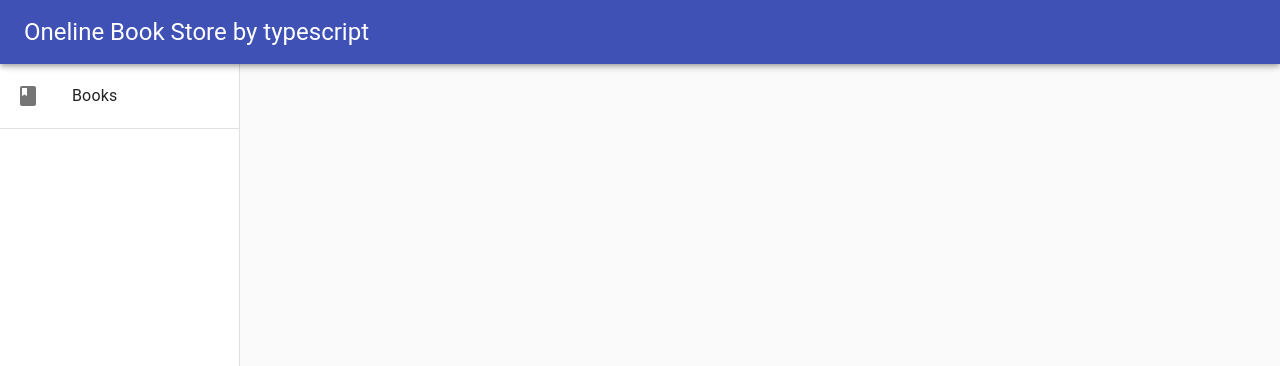
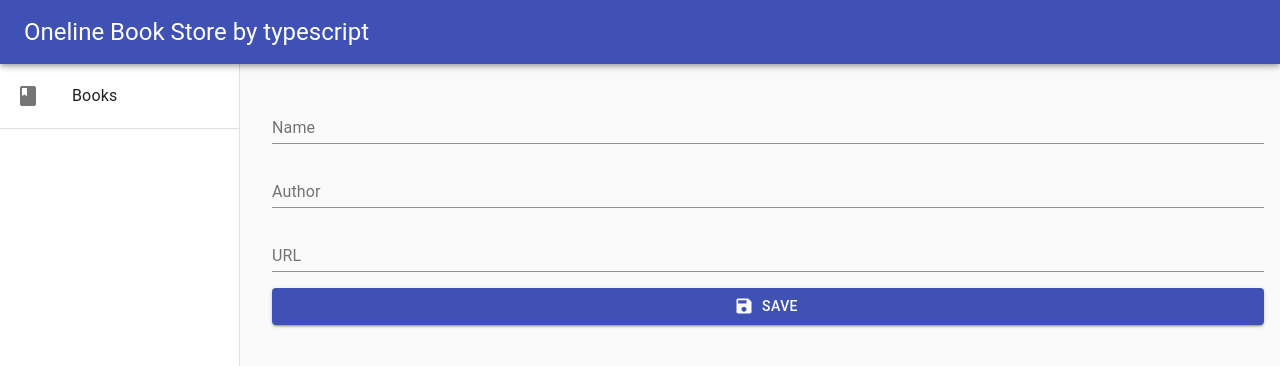
Before and after one commit to kawasaki-n/ts-front, a React (Create React App) app: page /bookForm in a window 1280 px wide. Shown: the top 366 px of the page. Built offline with nearby package versions, Linux system fonts and the light colour scheme.

Commit message:
add BookAddIcon create BookForm

```diff
--- /dev/null
+++ b/src/components/BookAddIcon.tsx
@@ -0,0 +1,28 @@
+import React, { ReactElement } from 'react';
+import { Link } from 'react-router-dom';
+
+import { createStyles, Fab, makeStyles, Theme } from '@material-ui/core';
+import AddIcon from '@material-ui/icons/Add';
+
+const useStyles = makeStyles((theme: Theme) =>
+    createStyles({
+        fab:{
+           position: 'absolute',
+           bottom: theme.spacing(5),
+           right: theme.spacing(5),
+           zIndex: theme.zIndex.appBar - 1,
+        },
+    })
+);
+const BookAddIcon: React.FC = (): ReactElement => {
+    const classes = useStyles();
+    return(
+        <div>
+            <Fab className={classes.fab} component={Link} to="/bookForm" color="secondary" aria-label="add">
+                <AddIcon />
+            </Fab>
+        </div>
+    );
+}
+
+export default BookAddIcon;
--- a/src/components/BookCard.tsx
+++ b/src/components/BookCard.tsx
@@ -1,5 +1,8 @@
-import { Button, Card, CardActions, CardContent, CardMedia, createStyles, makeStyles, Theme, Typography } from "@material-ui/core";
-import React, { ReactElement } from "react";
+import React, { ReactElement } from 'react';
+
+import {
+    Button, Card, CardActions, CardContent, createStyles, makeStyles, Typography
+} from '@material-ui/core';
 
 type BookCardProps = {
     title: string;
@@ -7,7 +10,7 @@ type BookCardProps = {
     url: string;
 }
 
-const useSytles = makeStyles((theme: Theme) =>
+const useSytles = makeStyles(() =>
     createStyles({
         card: {
             height: '100%',
@@ -17,7 +20,6 @@ const useSytles = makeStyles((theme: Theme) =>
         cardContent: {
             flexGrow: 1,
         },
-
     })
 );
 
@@ -25,7 +27,6 @@ const BookCard: React.FC<BookCardProps> = (props: BookCardProps): ReactElement =
     const classes = useSytles();
     return(
         <Card className={classes.card}>
-            <CardMedia />
             <CardContent className={classes.cardContent}>
                 <Typography gutterBottom variant="h4">
                     {props.title}
--- /dev/null
+++ b/src/components/BookForm.tsx
@@ -0,0 +1,44 @@
+import React, { ReactElement, useState } from 'react';
+
+import { Button, createStyles, makeStyles, TextField, Theme } from '@material-ui/core';
+import SaveIcon from '@material-ui/icons/Save';
+
+const useStyles = makeStyles((theme: Theme) =>
+    createStyles({
+        form: {
+            '& > *': {
+                margin: theme.spacing(1),
+            },
+        },
+    }),
+);
+
+const BookForm: React.FC = (): ReactElement => {
+    const classes = useStyles();
+    const [values, setValues] = useState({
+        name: '',
+        author: '',
+        url: '',
+    });
+
+    const handleChange = (e: React.ChangeEvent<HTMLInputElement>) => {
+        e.preventDefault();
+        setValues({...values, [e.target.id]: e.target.value});
+    }
+
+    const handleSubmit = (e: React.FormEvent) => {
+        e.preventDefault();
+        console.log(values);
+    }
+
+    return(
+        <form className={classes.form} onSubmit={handleSubmit}>
+            <TextField id="name" label="Name" value={values.name} onChange={handleChange} fullWidth />
+            <TextField id="author" label="Author" value={values.author} onChange={handleChange} fullWidth />
+            <TextField id="url" label="URL" value={values.url} onChange={handleChange} fullWidth />
+            <Button type="submit" variant="contained" color="primary" startIcon={<SaveIcon />} fullWidth>Save</Button>
+        </form>
+    );
+}
+
+export default BookForm;
--- a/src/components/BookList.tsx
+++ b/src/components/BookList.tsx
@@ -1,6 +1,9 @@
-import { Container, createStyles, Grid, makeStyles, Theme } from "@material-ui/core";
-import React, { ReactElement, useEffect, useState } from "react";
-import BookCard from "./BookCard";
+import React, { ReactElement, useEffect, useState } from 'react';
+
+import { Container, createStyles, Grid, makeStyles, Theme } from '@material-ui/core';
+
+import BookAddIcon from './BookAddIcon';
+import BookCard from './BookCard';
 
 const useStyles = makeStyles((theme: Theme) =>
     createStyles({
@@ -28,8 +31,9 @@ const BookList: React.FC = (): ReactElement => {
             setBooks(res.books);
         })
         .catch(err => console.log(err));
-    }, books);
+    }, [setBooks]);
     return(
+        <div>
             <Container className={classes.bookCard} maxWidth="md">
                 <Grid container spacing={4}>
                     {books.map((book: Book, i: number) => (
@@ -39,6 +43,8 @@ const BookList: React.FC = (): ReactElement => {
                     ))}
                 </Grid>
             </Container>
+            <BookAddIcon />
+        </div>
     );
 }
 
--- a/src/layout/Main.tsx
+++ b/src/layout/Main.tsx
@@ -1,7 +1,10 @@
-import { createStyles, makeStyles, Theme, Toolbar } from "@material-ui/core";
-import React, { ReactElement } from "react";
-import { Route, Switch } from "react-router-dom";
-import BookList from "../components/BookList";
+import React, { ReactElement } from 'react';
+import { Route, Switch } from 'react-router-dom';
+
+import { createStyles, makeStyles, Theme, Toolbar } from '@material-ui/core';
+
+import BookForm from '../components/BookForm';
+import BookList from '../components/BookList';
 
 const useStyles = makeStyles((theme: Theme) =>
     createStyles({
@@ -18,6 +21,7 @@ const Main: React.FC = (): ReactElement => {
             <Toolbar />
             <Switch>
                 <Route path="/bookList" exact component={BookList} />
+                <Route path="/bookForm" component={BookForm} />
             </Switch>
         </main>
     );
```
Lines whose indentation alone changed are shown as unchanged.
